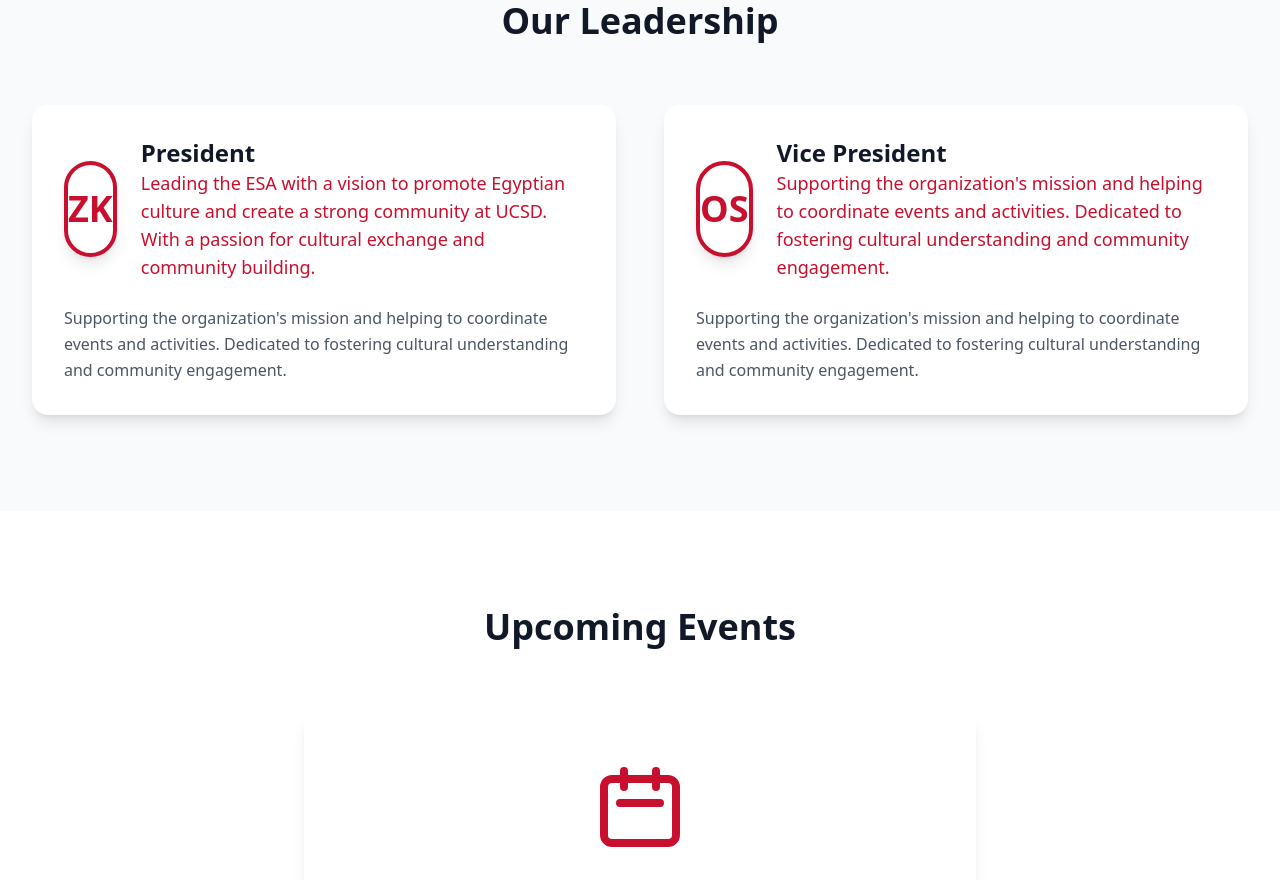
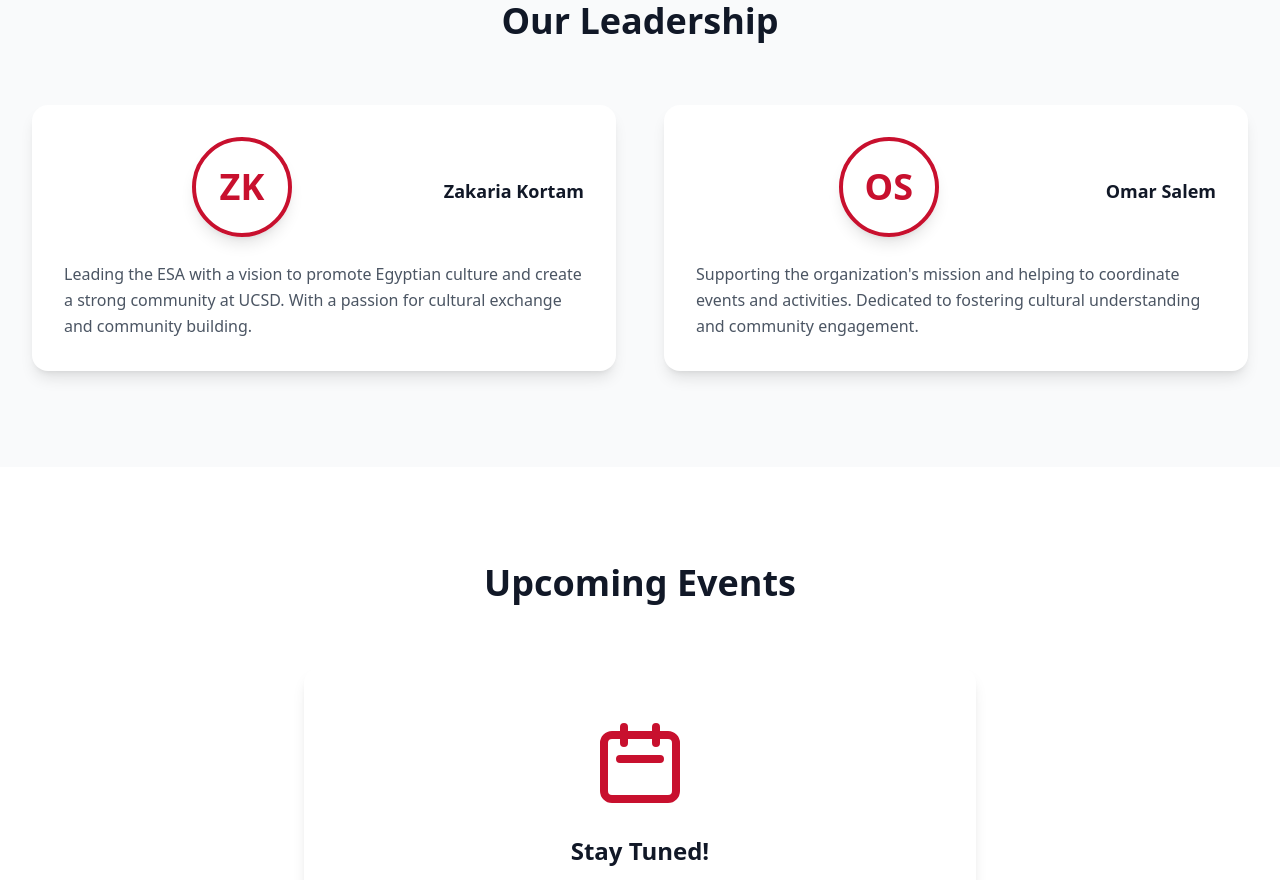
Before and after one commit to zkortam/ESAUCSDWEBSITE, a Next.js app: page / in a window 1280 px wide. Shown: the part 1600-2480 px from the top of the page. Built offline with nearby package versions, Linux system fonts and the light colour scheme.

Commit message:
fix: add full names for President and VP, and unify initials circle size

```diff
--- a/src/app/page.tsx
+++ b/src/app/page.tsx
@@ -214,26 +214,24 @@ export default function Home() {
           <div className="grid md:grid-cols-2 gap-12">
             <div className="bg-white p-8 rounded-2xl shadow-lg hover:shadow-xl transition-shadow duration-300">
               <div className="flex items-center space-x-6 mb-6">
-                <div className="w-24 h-24 rounded-full bg-primary/10 flex items-center justify-center border-4 border-primary shadow-lg">
+                <div className="w-[100px] h-[100px] rounded-full bg-primary/10 flex items-center justify-center border-4 border-primary shadow-lg mx-auto">
                   <span className="text-4xl font-bold text-primary">ZK</span>
                 </div>
-                <div>
-                  <h3 className="text-2xl font-semibold text-gray-900">{t.president}</h3>
-                  <p className="text-primary text-lg">{t.presidentDesc}</p>
+                <div className="text-center mt-2">
+                  <span className="block text-lg font-semibold text-gray-900">Zakaria Kortam</span>
                 </div>
               </div>
               <p className="text-gray-600 leading-relaxed">
-                {t.vpDesc}
+                {t.presidentDesc}
               </p>
             </div>
             <div className="bg-white p-8 rounded-2xl shadow-lg hover:shadow-xl transition-shadow duration-300">
               <div className="flex items-center space-x-6 mb-6">
-                <div className="w-24 h-24 rounded-full bg-primary/10 flex items-center justify-center border-4 border-primary shadow-lg">
+                <div className="w-[100px] h-[100px] rounded-full bg-primary/10 flex items-center justify-center border-4 border-primary shadow-lg mx-auto">
                   <span className="text-4xl font-bold text-primary">OS</span>
                 </div>
-                <div>
-                  <h3 className="text-2xl font-semibold text-gray-900">{t.vp}</h3>
-                  <p className="text-primary text-lg">{t.vpDesc}</p>
+                <div className="text-center mt-2">
+                  <span className="block text-lg font-semibold text-gray-900">Omar Salem</span>
                 </div>
               </div>
               <p className="text-gray-600 leading-relaxed">
```
